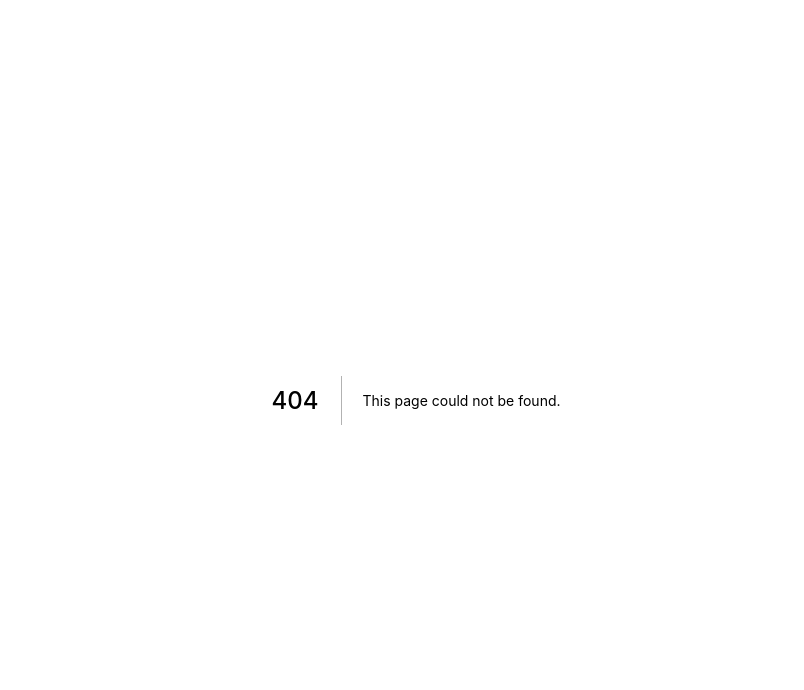
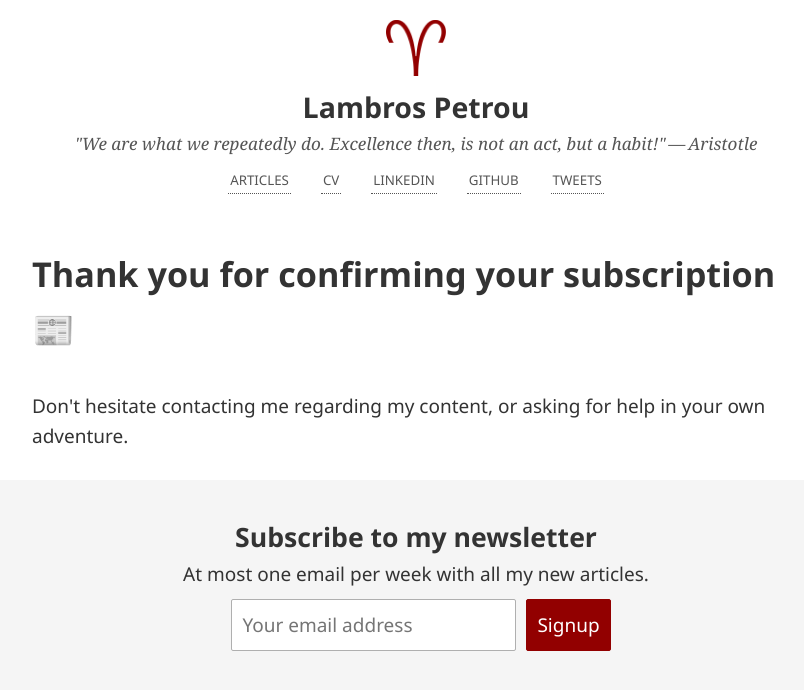
Before and after one commit to lambrospetrou/lambrospetrou.github.io, a Next.js app: page /newsletter-signup-confirmation-success in a window 1280 px wide. Before the commit this address had no page. Shown: the top 690 px of the page, without its empty margins (224-1028 px from the left). Built offline with nearby package versions, Linux system fonts and the light colour scheme.

Commit message:
Add signup at the footer using ConvertKit

```diff
--- a/src/components/layout.js
+++ b/src/components/layout.js
@@ -1,5 +1,6 @@
 import Head from 'next/head'
 import {CodeHighlightScripts} from "./code-highlight"
+import {InlineSignup} from "./newsletter-signup";
 
 export const Layout = ({children}) => {
   return (
@@ -80,7 +81,8 @@ const Header = ({}) => {
         <div id="header-name">Lambros Petrou</div>
         <div id="header-quote">"We are what we repeatedly do. Excellence then, is not an act, but a habit!"&#x2009;&mdash;&#x2009;Aristotle</div>
         <div id="nav-buttons">
-          <a href="/cv/" target="_blank" title="Lambros Petrou Resume - CV" rel="noopener">CV</a>
+          <a href="/" title="All Articles - Lambros Petrou">Articles</a>
+          <a href="/cv/" title="Lambros Petrou Resume - CV" rel="noopener" target="_blank">CV</a>
           <a href="https://www.linkedin.com/in/lambrospetrou/" title="Lambros Petrou on LinkedIn " target="_blank" rel="noopener">LinkedIn</a>
           <a href="https://github.com/lambrospetrou" title="Public code" target="_blank" rel="noopener">Github</a>
           <a href="https://twitter.com/lambrospetrou" title="Tweets" target="_blank" rel="noopener">Tweets</a>
@@ -91,17 +93,17 @@ const Header = ({}) => {
 };
 
 const Footer = ({}) => {
-  return null;
-  // return (
-  //   <footer id="footer-wrapper" className="outer-section">
-  //     <div id="inner-footer" className="inner-section clearfix">
-  //       <div id="footer-copyright">
-  //         <p>&copy; {new Date().getFullYear()} Lambros Petrou</p>
-  //       </div>
-  //       <div id="footer-links">
-  //         <p><a href="https://lambrospetrou.com" title="Lambros Petrou homepage">lambrospetrou.com</a></p>
-  //       </div>
-  //     </div>
-  //   </footer>
-  // )
+  return (
+    <footer id="footer-wrapper" className="outer-section">
+      <div id="inner-footer" className="inner-section clearfix">
+        <InlineSignup/>
+        {/* <div id="footer-copyright">
+          <p>&copy; {new Date().getFullYear()} Lambros Petrou</p>
+        </div>
+        <div id="footer-links">
+          <p><a href="https://lambrospetrou.com" title="Lambros Petrou homepage">lambrospetrou.com</a></p>
+        </div> */}
+      </div>
+    </footer>
+  )
 };
--- /dev/null
+++ b/src/components/newsletter-signup.js
@@ -0,0 +1,17 @@
+export const InlineSignup = () => {
+  return (
+    <div className="newsletter-signup">
+      <header>
+        <h3>Subscribe to my newsletter</h3>
+        <p>At most one email per week with all my new articles.</p>
+      </header>
+      <form
+        action="https://app.convertkit.com/forms/1379666/subscriptions"
+        method="post" data-sv-form="1379666" data-uid="3bbee06cd4" data-version="5">
+        {/* <input name="first_name" placeholder="Your name (optional)" type="text"/> */}
+        <input name="email_address" placeholder="Your email address" type="email" required aria-required/>
+        <button type="submit">Signup</button>
+      </form>
+    </div>
+  );
+};
--- /dev/null
+++ b/src/pages/newsletter-signup-confirmation-success.js
@@ -0,0 +1,18 @@
+import Head from 'next/head'
+import {Layout} from "../components/layout";
+
+export default function NewsletterSignupSuccess({}) {
+  return (
+    <Layout>
+      <Head>
+        <link rel="canonical" href="https://www.lambrospetrou.com/" />
+        <title>Newsletter signup confirmed | Lambros Petrou</title>
+        <meta property="og:title" content="Home | Lambros Petrou" />
+        <meta property="og:description" content="My personal blog where I publish my thoughts."/>
+        <meta name="description" content="My personal blog where I publish my thoughts."/>
+      </Head>
+      <h1>Thank you for confirming your subscription 📰</h1>
+      <p>Don't hesitate contacting me regarding my content, or asking for help in your own adventure.</p>
+    </Layout>
+  );
+};
--- a/src/scss/style.scss
+++ b/src/scss/style.scss
@@ -12,7 +12,7 @@ $font-color-red: #920000;
     padding: 0;
     margin: 0;
 }
-body, input {
+body, input, button {
     font-family: 'Source Sans Pro', 'Ubuntu', "Segoe UI", "Roboto", "Droid Sans", "Helvetica Neue", Arial, sans-serif;
     font-size: 19px;
     color: $font-color-primary;
@@ -51,10 +51,10 @@ a, a:link {
     text-decoration: none;
     color: $font-color-red;
     border: 0;
-    border-bottom: 1px dotted #555;
+    border-bottom: 1px dotted $font-color-secondary;
 }
 a:hover, a:active, a:focus {
-    border-bottom: 1px solid #920000;
+    border-bottom: 1px solid $font-color-red;
 }
 
 h1, h2, h3, h4, h5, h6, h7 {
@@ -76,7 +76,7 @@ h2 {
 h3 {
     font-size: 140%;
     margin-top: 1em;
-    margin-bottom: 0.5m;
+    margin-bottom: 0.5em;
 }
 h4 {
     font-size: 110%;
@@ -202,10 +202,6 @@ p img {
     border: 3px solid #f5f5f5;
 }
 
-article {
-    margin-bottom: 45px;
-}
-
 
 /******************************
  * HEADER
@@ -299,3 +295,54 @@ article {
         border-bottom: 1px solid $font-color-red;
     }
 }
+
+#content-wrapper {
+    margin-bottom: 1em;
+}
+
+#footer-wrapper {
+    &, .inner-section {
+        background-color: #f5f5f5;
+    }
+}
+
+.newsletter-signup {
+    margin: 1em 0;
+    text-align: center;
+
+    header {
+        h3 {
+            margin-bottom: 0;
+        }
+        p {
+            margin: 0;
+        }
+    }
+
+    form input {
+        margin: 10px;
+        padding: 10px;
+        border: 1px solid #afafaf;
+        border-radius: 2px;
+        &:focus, &:active {
+            outline: 1px solid #555;
+        }
+
+        &[name="email_address"] {
+            width: 15em;
+        }
+    }
+
+    form button[type="submit"] {
+        padding: 10px;
+        border: 1px solid $font-color-red;
+        border-radius: 2px;
+        background-color: $font-color-red;
+        color: #fff;
+        cursor: pointer;
+
+        &:hover {
+            opacity: 0.8;
+        }
+    }
+}
```
Also changed, not shown: src/pages/newsletter-signup-success.js (added, +18 -0 lines).
